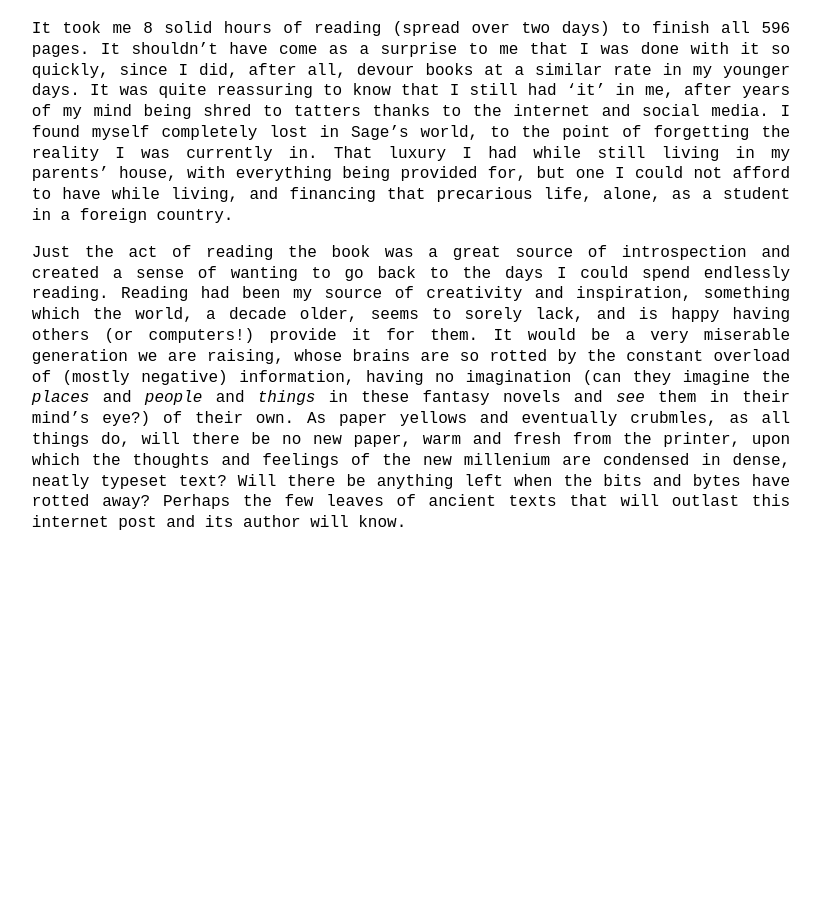
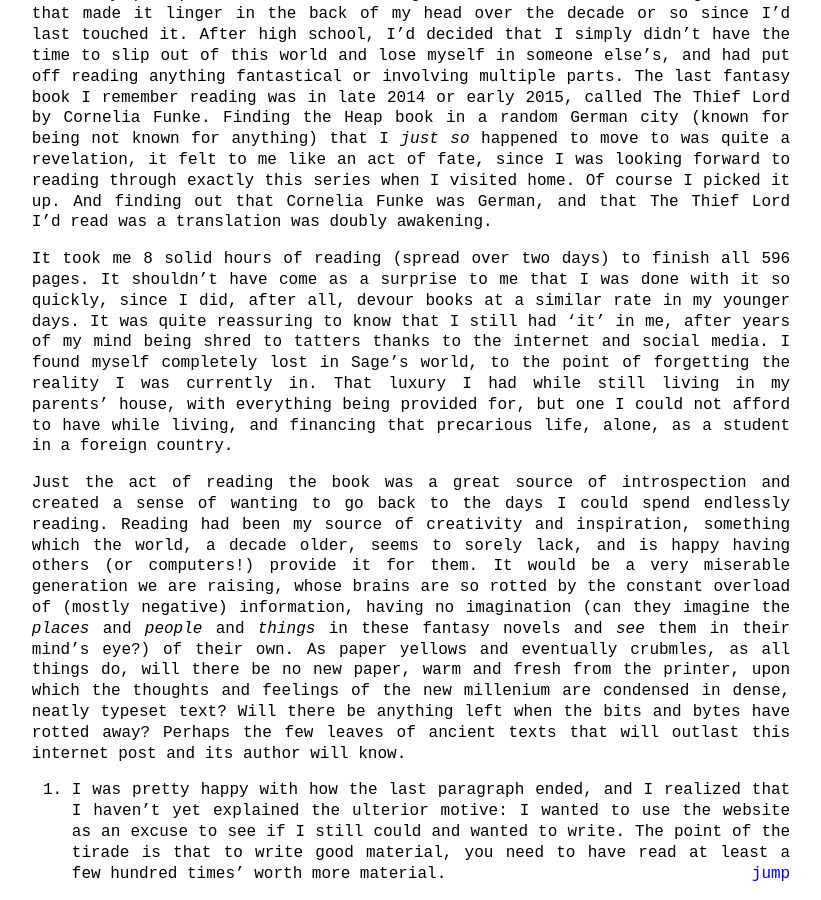
Before and after one commit to NNNILabs/NNNILabs.github.io, a Jekyll site: the page built from _posts/2025-02-26-Once-is-Happenstance.md, in a window 1280 px wide and 900 px high, scrolled down 2088 px. Shown: the whole window, without its empty margins (229-1050 px from the left). Built offline with Jekyll 4.4.1, drawn with Linux system fonts in a browser that asks for light colours; before the commit the page ends 2638 px from its top, so only the background shows below that; some of the changed text lies outside the part shown.

Commit message:
Update 2025-02-26-Once-is-Happenstance.md

```diff
--- a/_posts/2025-02-26-Once-is-Happenstance.md
+++ b/_posts/2025-02-26-Once-is-Happenstance.md
@@ -4,7 +4,9 @@
 title: Once is happenstance. Twice is coincidence. Three times is divine intervention (?)
 ---
 
-I wouldn't have so readily agreed to go through the trouble of engaging the services of a friend to manage the IT back end of a website, not to mention drill him around with the minute details of *exactly* how I wanted it to look, if not for ulterior motives.
+# Once is happenstance. Twice is coincidence. Three times is divine intervention (?)
+
+I wouldn't have so readily agreed to go through the trouble of engaging the services of a friend to manage the IT back end of a website, not to mention drill him around with the minute details of *exactly* how I wanted it to look, if not for ulterior motives[^1].
 
 Being swayed by people, whom I have never met, saying "We need a write-up!", is not something I would do. I was already thinking of ways of fend them off, but such measures would only be temporary - as soon as a new video was out, they would come knocking on my door with the same chant. That thought made me wonder, were they blind to the expended effort of gathering, scripting, narrating and putting together increasingly long and elaborate videos? Perhaps, and I had the option to ignore the voices, but the nature of my constant brooding over things would not have slienced them in my mind. I have come to regret appeasing outside forces to try to "silence" them. When I was twelve, it resulted in a good friend of mine having his beliefs confirmed, that I had a thing for a girl *he* had a thing for - just because I said the stupid words "I like he because her father works at Boeing". It was only several years later that I realized that a firm 'no' - and perhaps, a series appropriately timed and firm *no*s would have sufficed, saving me the long-lasting embarassment of an easy lie.
 
@@ -23,3 +25,5 @@
 It took me 8 solid hours of reading (spread over two days) to finish all 596 pages. It shouldn't have come as a surprise to me that I was done with it so quickly, since I did, after all, devour books at a similar rate in my younger days. It was quite reassuring to know that I still had 'it' in me, after years of my mind being shred to tatters thanks to the internet and social media. I found myself completely lost in Sage's world, to the point of forgetting the reality I was currently in. That luxury I had while still living in my parents' house, with everything being provided for, but one I could not afford to have while living, and financing that precarious life, alone, as a student in a foreign country.
 
 Just the act of reading the book was a great source of introspection and created a sense of wanting to go back to the days I could spend endlessly reading. Reading had been my source of creativity and inspiration, something which the world, a decade older, seems to sorely lack, and is happy having others (or computers!) provide it for them. It would be a very miserable generation we are raising, whose brains are so rotted by the constant overload of (mostly negative) information, having no imagination (can they imagine the *places* and *people* and *things* in these fantasy novels and *see* them in their mind's eye?) of their own. As paper yellows and eventually crubmles, as all things do, will there be no new paper, warm and fresh from the printer, upon which the thoughts and feelings of the new millenium are condensed in dense, neatly typeset text? Will there be anything left when the bits and bytes have rotted away? Perhaps the few leaves of ancient texts that will outlast this internet post and its author will know.
+
+[^1]: I was pretty happy with how the last paragraph ended, and I realized that I haven't yet explained the ulterior motive: I wanted to use the website as an excuse to see if I still could and wanted to write. The point of the tirade is that to write good material, you need to have read at least a few hundred times' worth more material.
```
